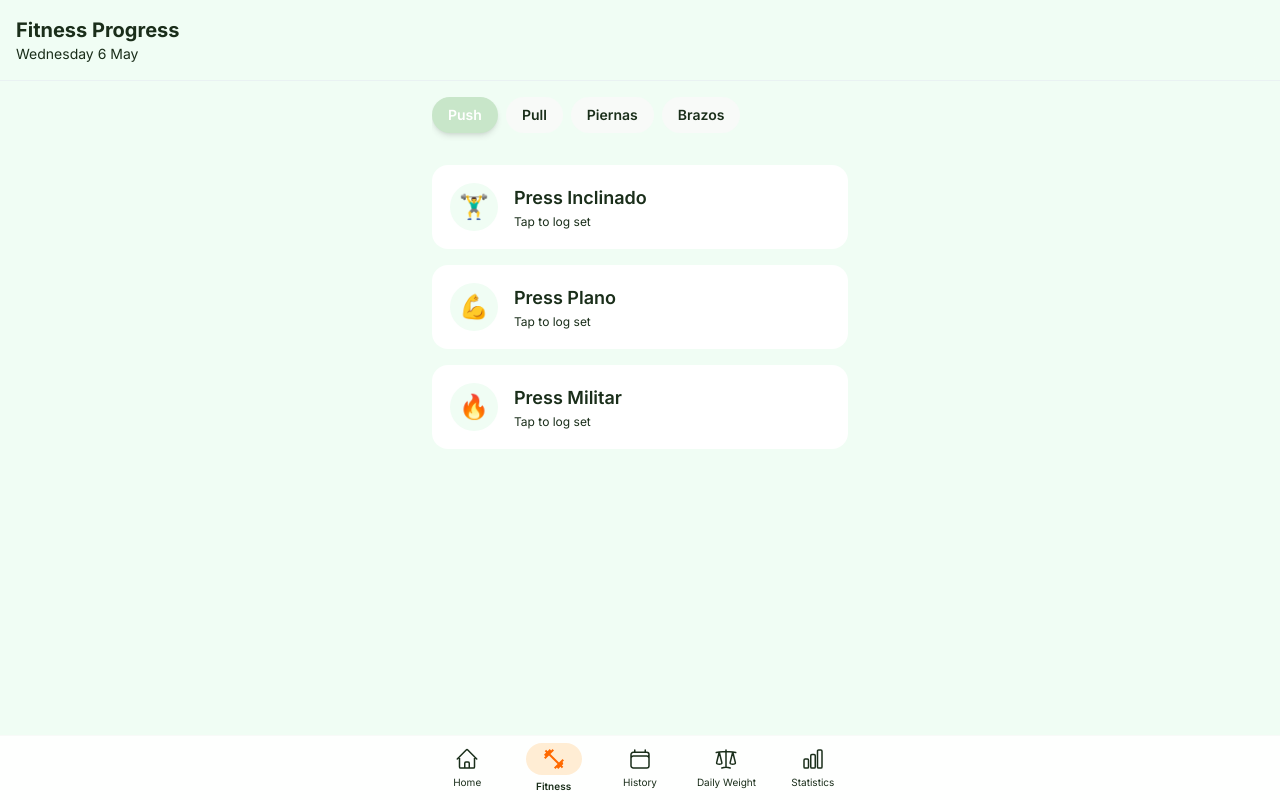
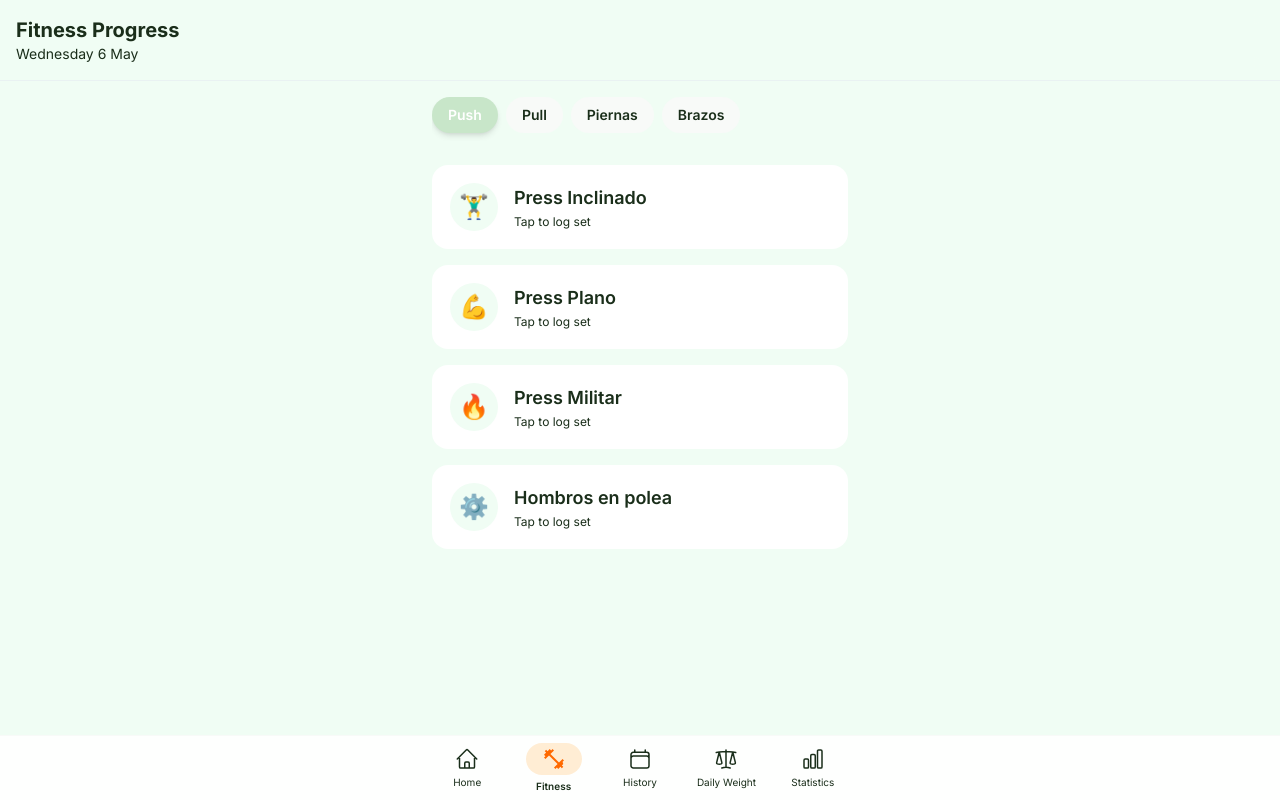
Before and after one commit to luqqas96/Jules-APPS, a Next.js app: page /fitness in a window 1280 px wide. Built offline with nearby package versions, Linux system fonts and the light colour scheme.

Commit message:
feat(fitness): add new exercises for push and brazos
- Add "Hombros en polea" to Push routine
- Add "Tríceps en polea" to Brazos routine

Co-authored-by: luqqas96 <282232570+luqqas96@users.noreply.github.com>

```diff
--- a/src/app/fitness/page.tsx
+++ b/src/app/fitness/page.tsx
@@ -12,7 +12,8 @@ const ROUTINES = {
   Push: [
     { name: "Press Inclinado", icon: "🏋️‍♂️" },
     { name: "Press Plano", icon: "💪" },
-    { name: "Press Militar", icon: "🔥" }
+    { name: "Press Militar", icon: "🔥" },
+    { name: "Hombros en polea", icon: "⚙️" }
   ],
   Pull: [
     { name: "Jalón al pecho", icon: "🦍" },
@@ -26,7 +27,8 @@ const ROUTINES = {
   ],
   Brazos: [
     { name: "Curl de bíceps", icon: "🦾" },
-    { name: "Press francés", icon: "🔱" }
+    { name: "Press francés", icon: "🔱" },
+    { name: "Tríceps en polea", icon: "⛓️" }
   ]
 };
 
```
